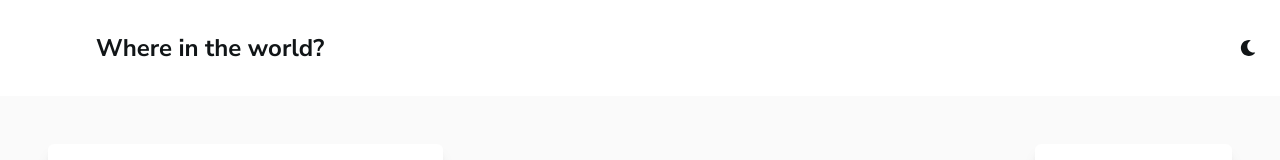
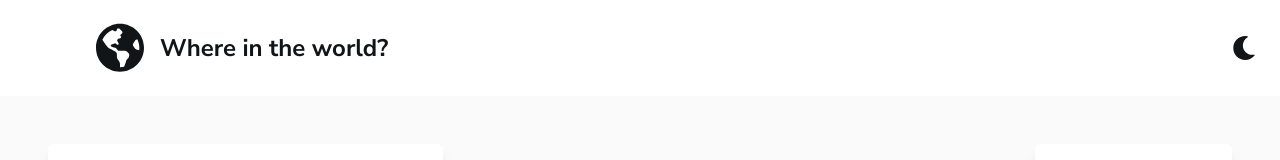
Before and after one commit to rajahn1/countries-website, a Next.js app: page / in a window 1280 px wide. Shown: the top 160 px of the page. Built offline with nearby package versions, Linux system fonts and the light colour scheme; no server answers.

Commit message:
feat(header): added go to home page logo

```diff
--- a/src/components/Header.tsx
+++ b/src/components/Header.tsx
@@ -1,11 +1,13 @@
 'use client'
-import { FaMoon, FaSun } from "react-icons/fa";
+import { FaMoon, FaSun, FaGlobeAmericas } from "react-icons/fa";
 import { useEffect, useState } from "react";
 import { useTheme } from 'next-themes';
+import { useRouter } from "next/navigation";
 
 export default function Header() {
     const {systemTheme, theme, setTheme} = useTheme();
     const [mounted, setMounted] = useState(false);
+    const router = useRouter();
 
     useEffect(() => {
         setMounted(true);
@@ -16,18 +18,23 @@ export default function Header() {
         const currentTheme = theme === 'system' ? systemTheme : theme;
         if (currentTheme === 'dark') {
             return (
-            <FaSun role="button" onClick={() => setTheme('light')} />
+            <FaSun className="w-6" size="2xs" role="button" onClick={() => setTheme('light')} />
             );
         }
         else {
             return(
-                <FaMoon role="button" onClick={() => setTheme('dark')} />
+                <FaMoon className="w-6" size="2xs" role="button" onClick={() => setTheme('dark')} />
             );
         }
     };
     return(
         <div className= "bg-light-elements text-light-text dark:bg-dark-elements dark:text-dark-text flex justify-between h-24 items-center shadow-lg">
-            <h2 className="ml-24 text-2xl font-bold"> Where in the world?</h2>
+            <div className=" ml-24 flex items-center">
+                <FaGlobeAmericas
+                onClick={() => router.push('/')}
+                className="mr-4 cursor-pointer w-12" size="2xs"/>
+                <h2 className="text-2xl font-bold">  Where in the world?</h2>
+            </div>
             <div className="mr-6 flex items-center hover:cursor-pointer">
                 {renderThemeChanger()}
             </div>
--- a/src/components/SearchBar.tsx
+++ b/src/components/SearchBar.tsx
@@ -7,6 +7,7 @@ import { useContext, useEffect, useState } from "react";
 import { CountriesServices } from "@/services";
 import { useTheme } from 'next-themes';
 import { FaExclamation } from "react-icons/fa";
+import { count } from "console";
 
 export default function SearchBar({selectedOption, handleOptionChange}:any) {
     const context = useContext(CountryContext);
```
